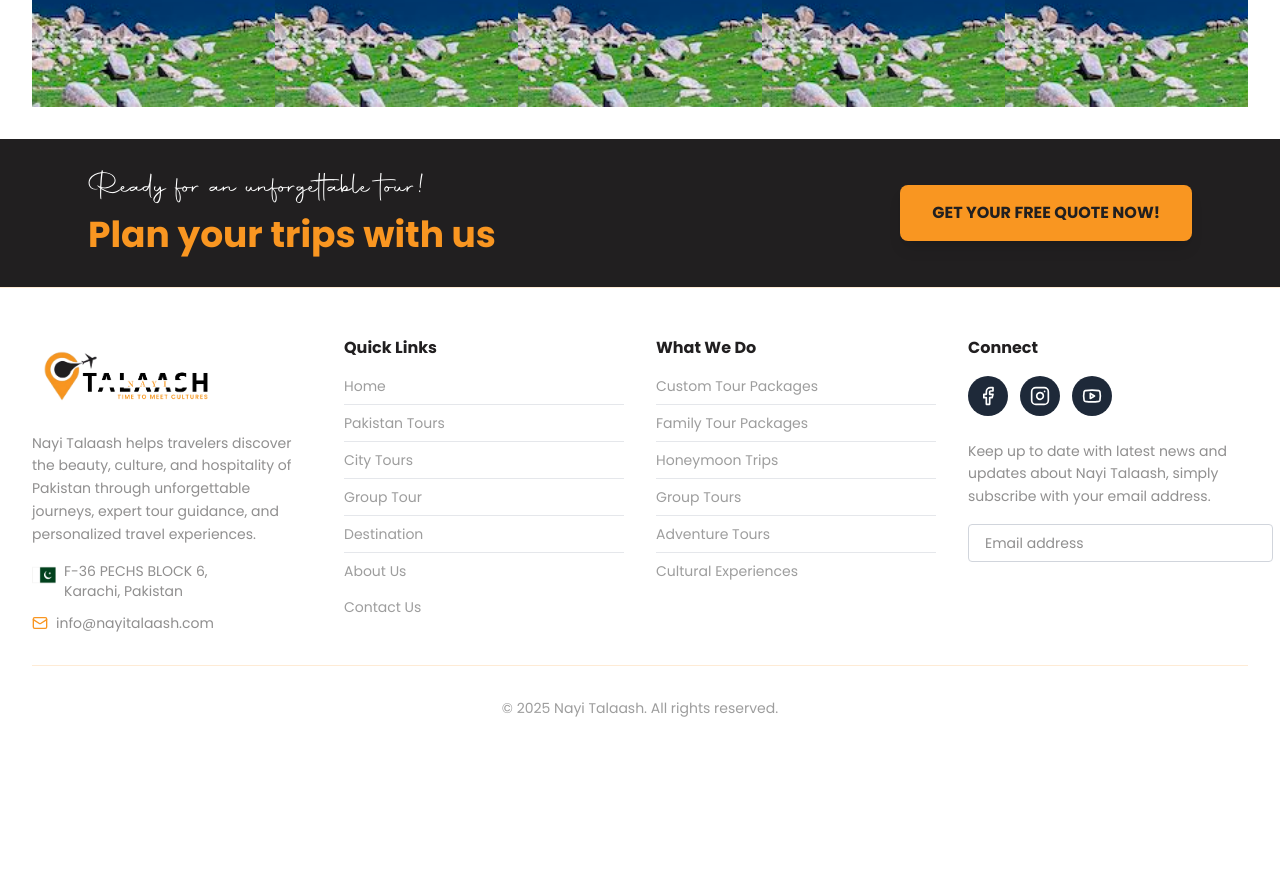
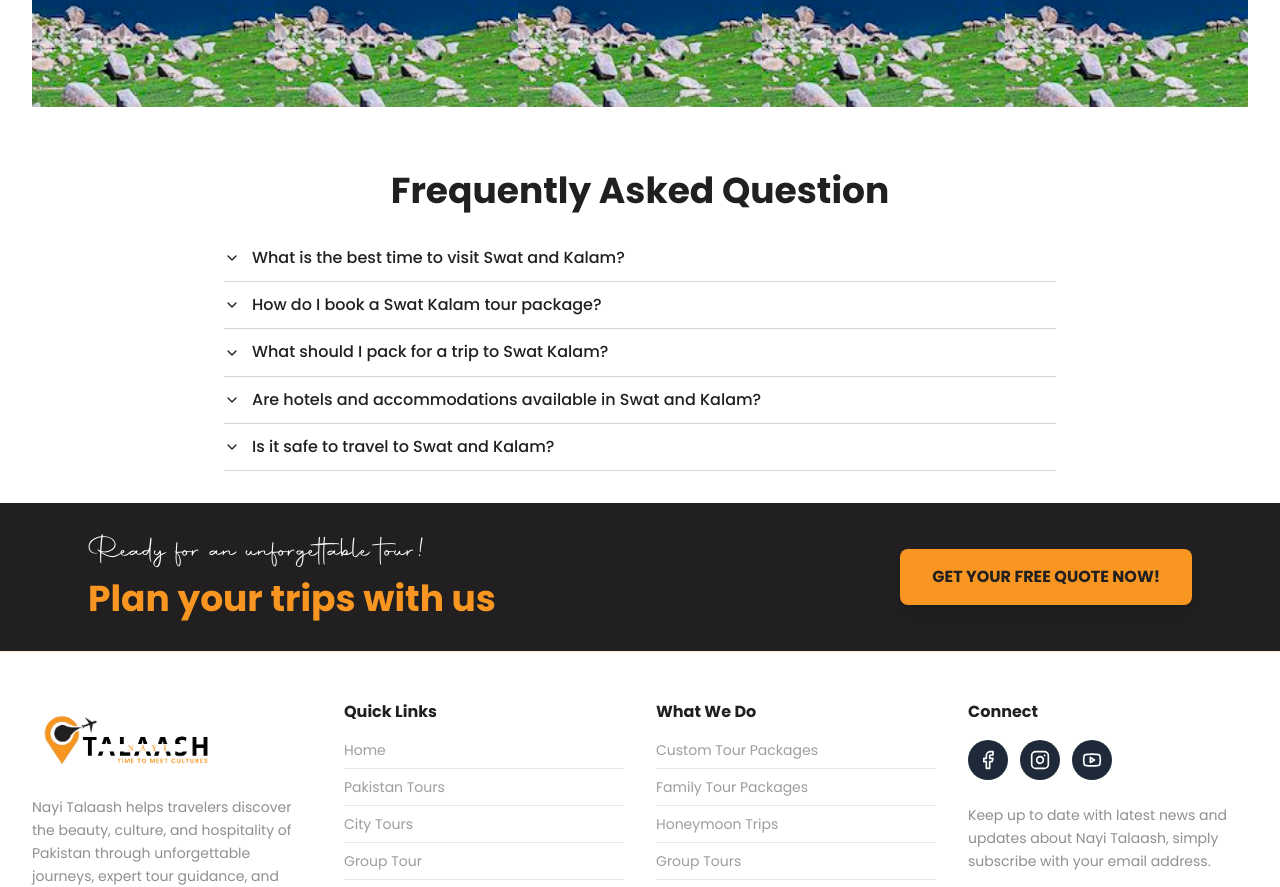
Before and after one commit to Sharmeen-Rauf/nayetalaash, a Next.js app: page /swat-kalam in a window 1280 px wide. Shown: the part 11007-11894 px from the top of the page. Before the commit the page ends 11773 px from the top, so only its background shows below. Built offline with nearby package versions, Linux system fonts and the light colour scheme; a web font is replaced by a local one.

Commit message:
Add FAQ section to Swat Kalam page: implement collapsible questions and answers for enhanced user experience and information accessibility.

```diff
--- a/app/swat-kalam/page.tsx
+++ b/app/swat-kalam/page.tsx
@@ -8,6 +8,7 @@ import { Menu, X, Phone, Mail, Facebook, Instagram, Youtube, ChevronRight, Chevr
 const SwatKalamPage = () => {
 	const [isMenuOpen, setIsMenuOpen] = useState(false);
 	const [isLight, setIsLight] = useState(false); // Navbar B/W toggle
+	const [openFAQIndex, setOpenFAQIndex] = useState<number | null>(null);
 
 	// Theme Colors
 	const primaryOrange = '#f99621';
@@ -774,6 +775,68 @@ const SwatKalamPage = () => {
 				</div>
 			</section>
 
+			{/* ====================== FREQUENTLY ASKED QUESTIONS ====================== */}
+			<section className="py-6 md:py-8 bg-white relative overflow-x-hidden">
+				<div className="container mx-auto px-4 sm:px-6 lg:px-8 max-w-4xl relative z-10">
+					<div className="text-center mb-6">
+						<h2 className="text-3xl md:text-4xl font-bold mb-4" style={{ color: secondaryBlack }}>
+							Frequently Asked Question
+						</h2>
+					</div>
+
+					<div className="space-y-0">
+						{[
+							{
+								question: 'What is the best time to visit Swat and Kalam?',
+								answer: 'The best time to visit Swat and Kalam is from April to October. Summer months (May-September) offer pleasant weather, lush green valleys, and accessible tourist spots. Winter (December-February) is ideal for snowfall and skiing at Malam Jabba.'
+							},
+							{
+								question: 'How do I book a Swat Kalam tour package?',
+								answer: 'You can book a Swat Kalam tour package by contacting us via WhatsApp (+92 331 438251), email (info@nayitalaash.com), or by filling out the contact form on our website. We offer both customized and public group tour packages.'
+							},
+							{
+								question: 'What should I pack for a trip to Swat Kalam?',
+								answer: 'Pack warm clothes (especially for evenings), comfortable hiking shoes, rain gear, sunscreen, sunglasses, and a camera. For winter visits, bring heavy jackets, gloves, and winter boots. Also carry basic medicines and personal toiletries.'
+							},
+							{
+								question: 'Are hotels and accommodations available in Swat and Kalam?',
+								answer: 'Yes, there are various hotels, guest houses, and resorts available in Swat and Kalam ranging from budget to luxury options. We help arrange accommodation based on your preferences and budget. Advance booking is recommended during peak season.'
+							},
+							{
+								question: 'Is it safe to travel to Swat and Kalam?',
+								answer: 'Yes, Swat and Kalam are safe destinations for tourists. The region has seen significant improvements in security. We ensure safe travel routes, verified accommodations, and experienced local guides. We also provide 24/7 support during your trip.'
+							},
+						].map((faq, idx) => (
+							<div key={idx} className="border-b border-gray-300">
+								<button
+									onClick={() => setOpenFAQIndex(openFAQIndex === idx ? null : idx)}
+									className="w-full flex items-center justify-between py-3 text-left"
+								>
+									<span className="flex items-center gap-3 flex-1">
+										<ChevronDown
+											className={`w-4 h-4 flex-shrink-0 transition-transform duration-300 ${openFAQIndex === idx ? 'rotate-180' : ''}`}
+											style={{ color: secondaryBlack }}
+										/>
+										<span className="font-medium leading-normal" style={{ color: secondaryBlack, fontSize: '16px', lineHeight: '1.4' }}>
+											{faq.question}
+										</span>
+									</span>
+								</button>
+								{openFAQIndex === idx && (
+									<div className="pb-3 pl-7">
+										<div className="bg-gray-100 border border-gray-300 rounded p-3">
+											<p className="leading-normal" style={{ color: `${secondaryBlack}90`, fontSize: '16px', lineHeight: '1.4' }}>
+												{faq.answer}
+											</p>
+										</div>
+									</div>
+								)}
+							</div>
+						))}
+					</div>
+				</div>
+			</section>
+
 			{/* ====================== READY FOR AN UNFORGETTABLE TOUR! ====================== */}
 			<section className="py-6 md:py-8 relative overflow-hidden" style={{ backgroundColor: secondaryBlack }}>
 				<div className="container mx-auto px-6 md:px-12 lg:px-16 max-w-7xl relative z-[2]">
```
